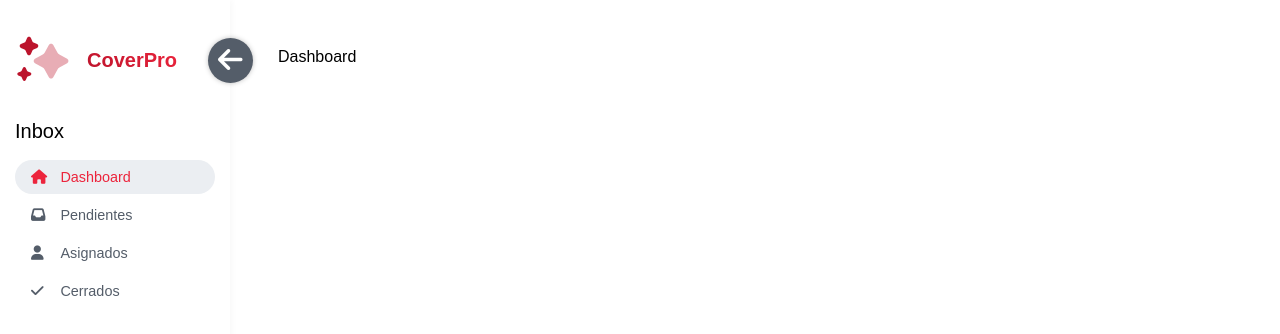
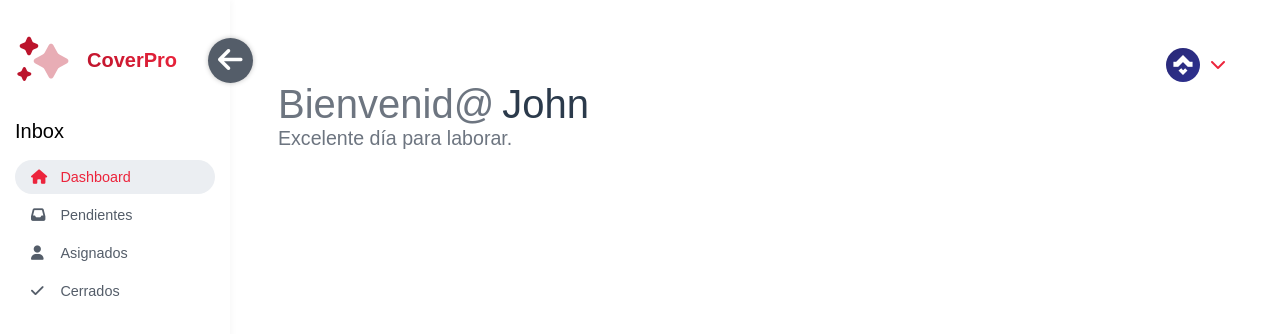
Before and after one commit to Rysth/REACT-CoverPro, a React (Create React App) app: page / in a window 1280 px wide. Shown: the top 334 px of the page. Built offline with nearby package versions, Linux system fonts and the light colour scheme; a web font is replaced by a local one.

Commit message:
Created the Header component.

```diff
--- a/src/App.css
+++ b/src/App.css
@@ -2,7 +2,9 @@
   --CL-primary-400: #ec243c;
   --CL-primary-600: #bc142c;
   --CL-primary-gray: #ebeef2;
+  --CL-primary-gray-two: #6d7580;
   --CL-primary-blue: #545d69;
+  --CL-primary-blue-two: #2b3a4b;
 
   --CL-neutral-white: #ffffff;
   --CL-neutral-black: #000;
@@ -37,6 +39,10 @@ textarea {
   font-family: var(--FF-poppins);
 }
 
+button {
+  cursor: pointer;
+}
+
 /* Background Colors */
 
 .bg-primary-400 {
@@ -67,7 +73,8 @@ textarea {
 
 @media (min-width: 768px) {
   .App {
-    display: flex;
+    display: grid;
+    grid-template-columns: max-content 1fr;
     justify-content: left;
   }
 
--- a/src/App.js
+++ b/src/App.js
@@ -1,7 +1,7 @@
 import './App.css';
 import { BrowserRouter, Route, Routes } from 'react-router-dom';
 import Sidebar from './components/Sidebar/Sidebar';
-import Dashboard from './components/Dashboard/Dashboard';
+import Dashboard from './components/Pages/Dashboard/Dashboard';
 
 function App() {
   return (
--- a/src/components/Dashboard/Dashboard.js
+++ /dev/null
@@ -1,7 +0,0 @@
-import React from 'react';
-
-function Dashboard() {
-  return <div>Dashboard</div>;
-}
-
-export default Dashboard;
--- /dev/null
+++ b/src/components/Header/Header.css
@@ -0,0 +1,53 @@
+.header-profile {
+  display: flex;
+  align-items: center;
+  justify-content: flex-end;
+  gap: 0.25em;
+  width: 100%;
+}
+
+.header-image {
+  width: 34px;
+  height: 34px;
+  object-fit: cover;
+  border-radius: 100rem;
+}
+
+.header-button {
+  background: none;
+  display: inline-block;
+  border: none;
+  font-size: 1rem;
+  color: var(--CL-primary-400);
+}
+
+.header-title {
+  font-size: 1.25rem;
+  color: var(--CL-primary-gray-two);
+}
+
+.header-username {
+  color: var(--CL-primary-blue-two);
+  margin: 0 0.25rem;
+}
+
+.header-text {
+  font-size: 0.9rem;
+  margin: 0;
+  color: var(--CL-primary-gray-two);
+}
+
+@media (min-width: 768px) {
+  .header-title {
+    font-size: 2.5rem;
+    color: var(--CL-primary-gray-two);
+  }
+
+  .header-username {
+    margin: 0 0.5rem;
+  }
+
+  .header-text {
+    font-size: 1.225rem;
+  }
+}
--- /dev/null
+++ b/src/components/Header/Header.js
@@ -0,0 +1,32 @@
+import React from 'react';
+import PropTypes from 'prop-types';
+import UserImage from '../../assets/images/user.png';
+import './Header.css';
+
+function Header({ name }) {
+  return (
+    <div className="header">
+      <div className="header-user">
+        <div className="header-profile">
+          <img className="header-image" src={UserImage} alt="User" />
+          <button type="button" className="header-button">
+            <i className="fa-solid fa-chevron-down" />
+          </button>
+        </div>
+      </div>
+      <div className="header-content">
+        <div className="header-title">
+          Bienvenid@
+          <span className="header-username">{name}</span>
+        </div>
+        <p className="header-text">Excelente día para laborar.</p>
+      </div>
+    </div>
+  );
+}
+
+Header.propTypes = {
+  name: PropTypes.string.isRequired,
+};
+
+export default Header;
--- /dev/null
+++ b/src/components/Pages/Dashboard/Dashboard.js
@@ -0,0 +1,12 @@
+import React from 'react';
+import Header from '../../Header/Header';
+
+function Dashboard() {
+  return (
+    <div>
+      <Header name="John" />
+    </div>
+  );
+}
+
+export default Dashboard;
--- a/src/components/Sidebar/Sidebar.css
+++ b/src/components/Sidebar/Sidebar.css
@@ -193,8 +193,9 @@
     display: block;
   }
 
+  .sidebar.min .sidebar-title,
   .sidebar-title {
-    display: none;
+    display: block;
   }
 
   .sidebar-content {
```
Also changed, not shown: src/assets/images/user.png (added), src/components/Pages/Dashboard/Dashboard.css (added).
